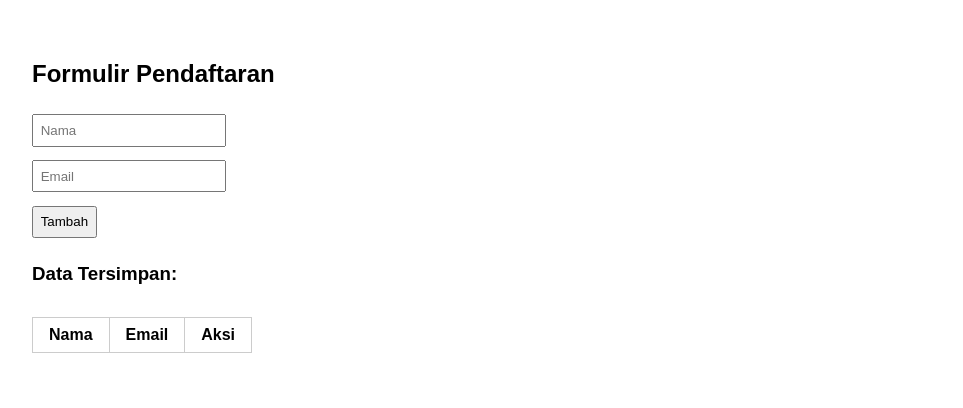
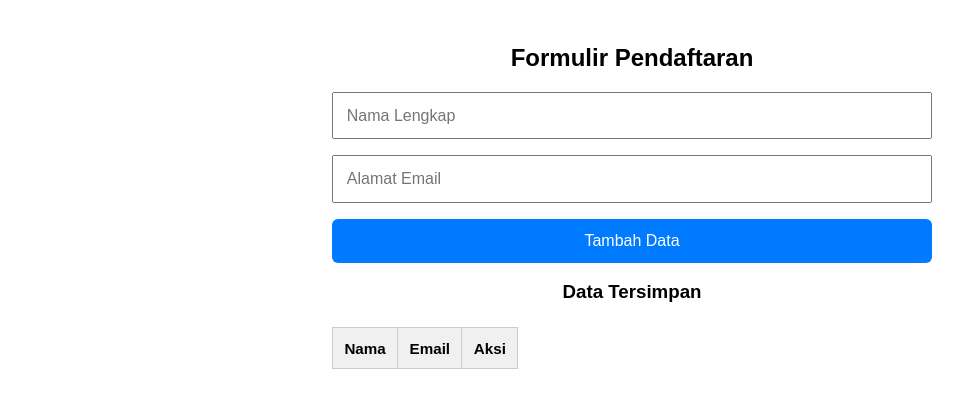
Before and after one commit to haqilearntocode/belajar, a plain HTML site: page index.html in a window 1280 px wide. Shown: the whole page, without its empty margins (8-971 px from the left). Drawn offline with Linux system fonts and the light colour scheme; no server answers.

Commit message:
Update index.html

```diff
--- a/index.html
+++ b/index.html
@@ -2,31 +2,101 @@
 <html lang="id">
 <head>
   <meta charset="UTF-8">
-  <title>Formulir dengan Delete</title>
+  <meta name="viewport" content="width=device-width, initial-scale=1">
+  <title>Formulir Responsif</title>
   <style>
-    body { font-family: sans-serif; padding: 2em; }
-    input, button { margin: 0.5em 0; padding: 0.5em; }
-    table { border-collapse: collapse; margin-top: 2em; }
-    td, th { border: 1px solid #ccc; padding: 0.5em 1em; }
+    body {
+      font-family: sans-serif;
+      padding: 1.5em;
+      max-width: 600px;
+      margin: auto;
+    }
+
+    h2, h3 {
+      text-align: center;
+    }
+
+    form {
+      display: flex;
+      flex-direction: column;
+      gap: 1em;
+    }
+
+    input, button {
+      padding: 0.8em;
+      font-size: 1em;
+    }
+
+    button {
+      background-color: #007bff;
+      color: white;
+      border: none;
+      cursor: pointer;
+      border-radius: 6px;
+    }
+
+    button:hover {
+      background-color: #0056b3;
+    }
+
+    table {
+      width: 100%;
+      border-collapse: collapse;
+      margin-top: 1.5em;
+      overflow-x: auto;
+      display: block;
+    }
+
+    thead {
+      background-color: #f0f0f0;
+    }
+
+    td, th {
+      border: 1px solid #ccc;
+      padding: 0.75em;
+      text-align: left;
+      font-size: 0.95em;
+    }
+
+    @media (max-width: 480px) {
+      td, th {
+        font-size: 0.85em;
+        padding: 0.6em;
+      }
+    }
+
+    #status {
+      text-align: center;
+      margin-top: 1em;
+      color: green;
+    }
   </style>
 </head>
 <body>
   <h2>Formulir Pendaftaran</h2>
+
   <form id="formulir">
-    <input type="text" name="nama" placeholder="Nama" required><br>
-    <input type="email" name="email" placeholder="Email" required><br>
-    <button type="submit">Tambah</button>
+    <input type="text" name="nama" placeholder="Nama Lengkap" required>
+    <input type="email" name="email" placeholder="Alamat Email" required>
+    <button type="submit">Tambah Data</button>
   </form>
 
   <p id="status"></p>
-  <h3>Data Tersimpan:</h3>
+
+  <h3>Data Tersimpan</h3>
   <table id="dataTable">
-    <thead><tr><th>Nama</th><th>Email</th><th>Aksi</th></tr></thead>
+    <thead>
+      <tr>
+        <th>Nama</th>
+        <th>Email</th>
+        <th>Aksi</th>
+      </tr>
+    </thead>
     <tbody></tbody>
   </table>
 
   <script>
-    const scriptURL = 'https://script.google.com/macros/s/AKfycbyKMkuiRFiHVOoQnk4OJpIRVCqbYwWxziMqXI-RfSjt13PsHkdzFnj-uXkfoC1rUFUvkw/exec'; // Ganti dengan punyamu
+    const scriptURL = 'https://script.google.com/macros/s/AKfycbyKMkuiRFiHVOoQnk4OJpIRVCqbYwWxziMqXI-RfSjt13PsHkdzFnj-uXkfoC1rUFUvkw/exec'; // ganti dengan milikmu
     const form = document.getElementById('formulir');
     const tableBody = document.querySelector('#dataTable tbody');
     const status = document.getElementById('status');
@@ -39,25 +109,25 @@
 
       fetch(scriptURL, { method: 'POST', body: formData })
         .then(() => {
-          status.textContent = "Data berhasil ditambahkan!";
+          status.textContent = "✅ Data berhasil ditambahkan!";
           form.reset();
           loadData();
         })
-        .catch(() => status.textContent = "Gagal menambah data.");
+        .catch(() => status.textContent = "❌ Gagal menambah data.");
     });
 
     // Hapus data
     function deleteRow(rowNum) {
       const formData = new FormData();
       formData.append("action", "delete");
-      formData.append("row", rowNum); // baris spreadsheet (1-based)
+      formData.append("row", rowNum);
 
       fetch(scriptURL, { method: 'POST', body: formData })
         .then(() => {
-          status.textContent = "Data berhasil dihapus!";
+          status.textContent = "✅ Data berhasil dihapus!";
           loadData();
         })
-        .catch(() => status.textContent = "Gagal menghapus data.");
+        .catch(() => status.textContent = "❌ Gagal menghapus data.");
     }
 
     // Tampilkan data
@@ -78,7 +148,7 @@
         });
     }
 
-    // Pertama kali load
+    // Load awal
     loadData();
   </script>
 </body>
```
